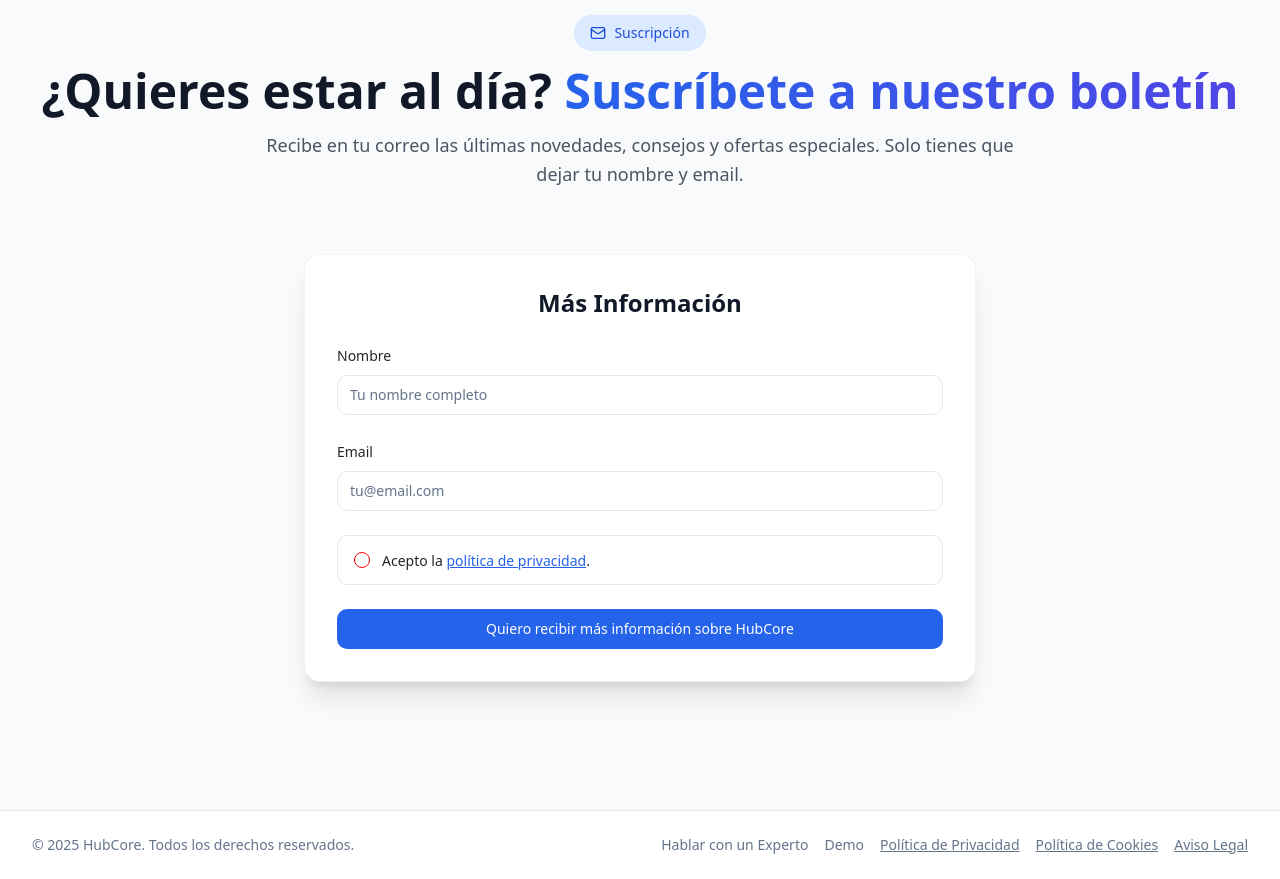
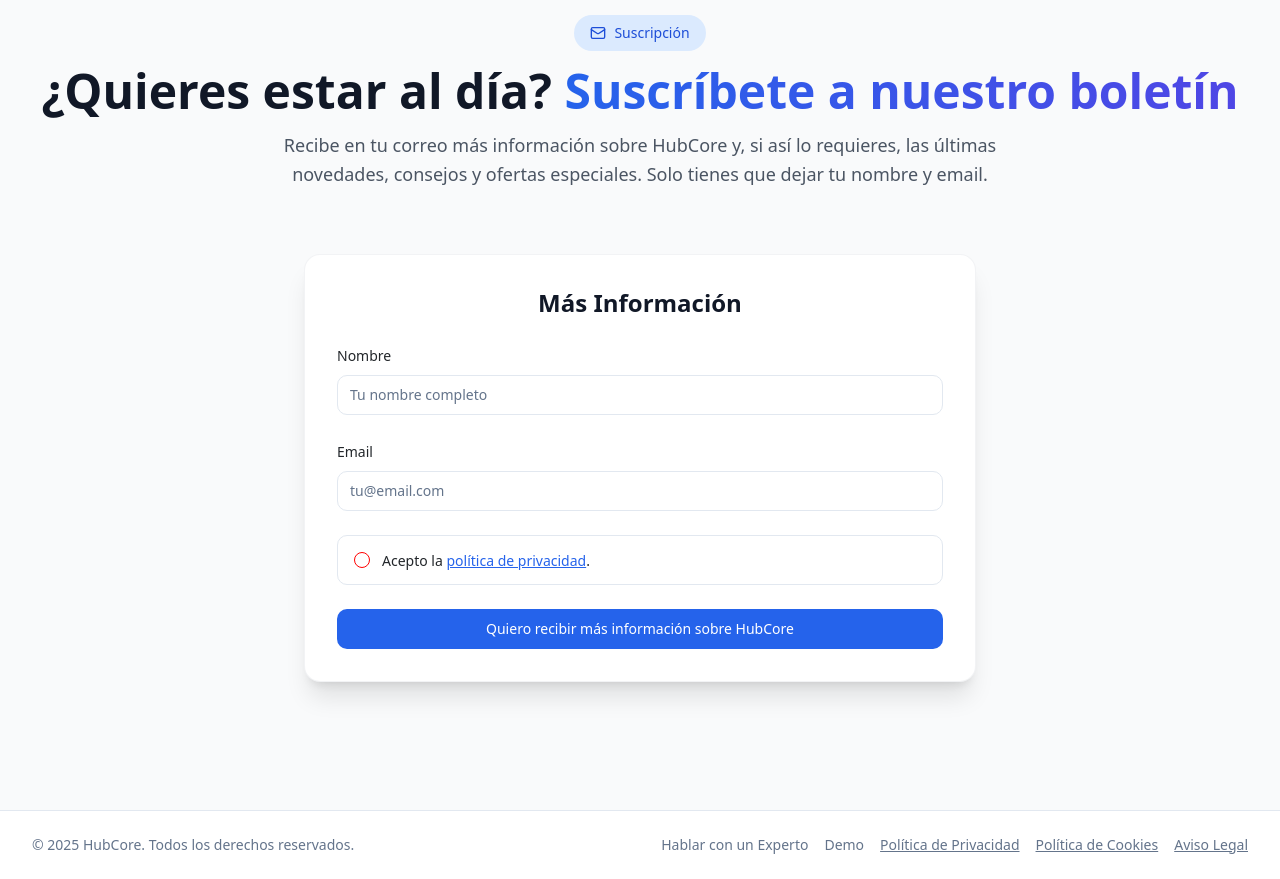
Before and after one commit to techalbrok/seguros-hub-interno, a React (Vite) app: page /landing in a window 1280 px wide. Shown: the part 5460-6339 px from the top of the page. Built offline with nearby package versions, Linux system fonts and the light colour scheme; no server answers; the database is empty.

Commit message:
Visual edit in Lovable
Edited UI in Lovable

```diff
--- a/src/components/landing/LandingContact.tsx
+++ b/src/components/landing/LandingContact.tsx
@@ -20,9 +20,7 @@ export const LandingContact = ({
               Suscríbete a nuestro boletín
             </span>
           </h2>
-          <p className="mt-4 max-w-3xl mx-auto text-lg text-gray-600 dark:text-gray-300 leading-relaxed">
-            Recibe en tu correo las últimas novedades, consejos y ofertas especiales. Solo tienes que dejar tu nombre y email.
-          </p>
+          <p className="mt-4 max-w-3xl mx-auto text-lg text-gray-600 dark:text-gray-300 leading-relaxed">Recibe en tu correo más información sobre HubCore y, si así lo requieres, las últimas novedades, consejos y ofertas especiales. Solo tienes que dejar tu nombre y email.</p>
         </div>
 
         <div className="max-w-2xl mx-auto">
```
